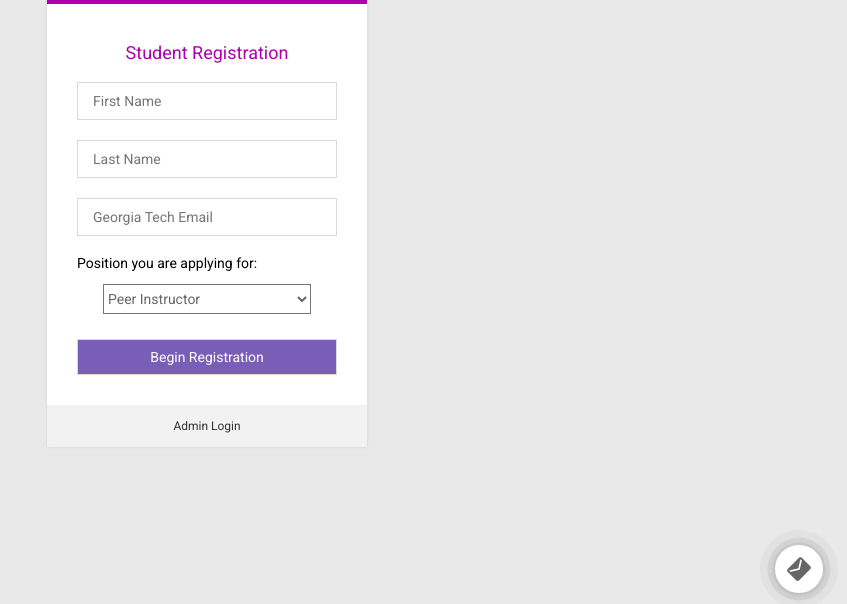
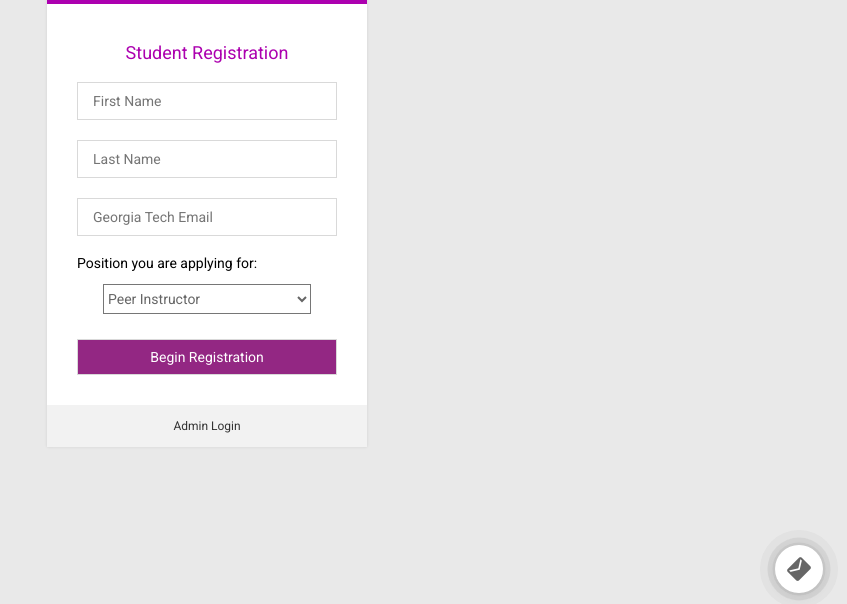
Before and after one commit to RandyDeng/InterviewScheduler, a Flask app: page /login/user in a window 1280 px wide, with the pointer over the restyled element. Shown: the part 183-787 px from the top of the page, without its empty margins (433-1280 px from the left). Run offline with Flask 2, Linux system fonts and the light colour scheme; some libraries are stand-ins or nearby versions; some web fonts are replaced.

Commit message:
Changed color of button on hover

```diff
--- a/app/static/css/login.css
+++ b/app/static/css/login.css
@@ -143,7 +143,7 @@ body {
   transition: 0.3s ease;
 }
 .form-module-button:hover {
-  background: #7a5db7;
+  background: #932783;
 }
 
 /* Wider width for forms */
```
